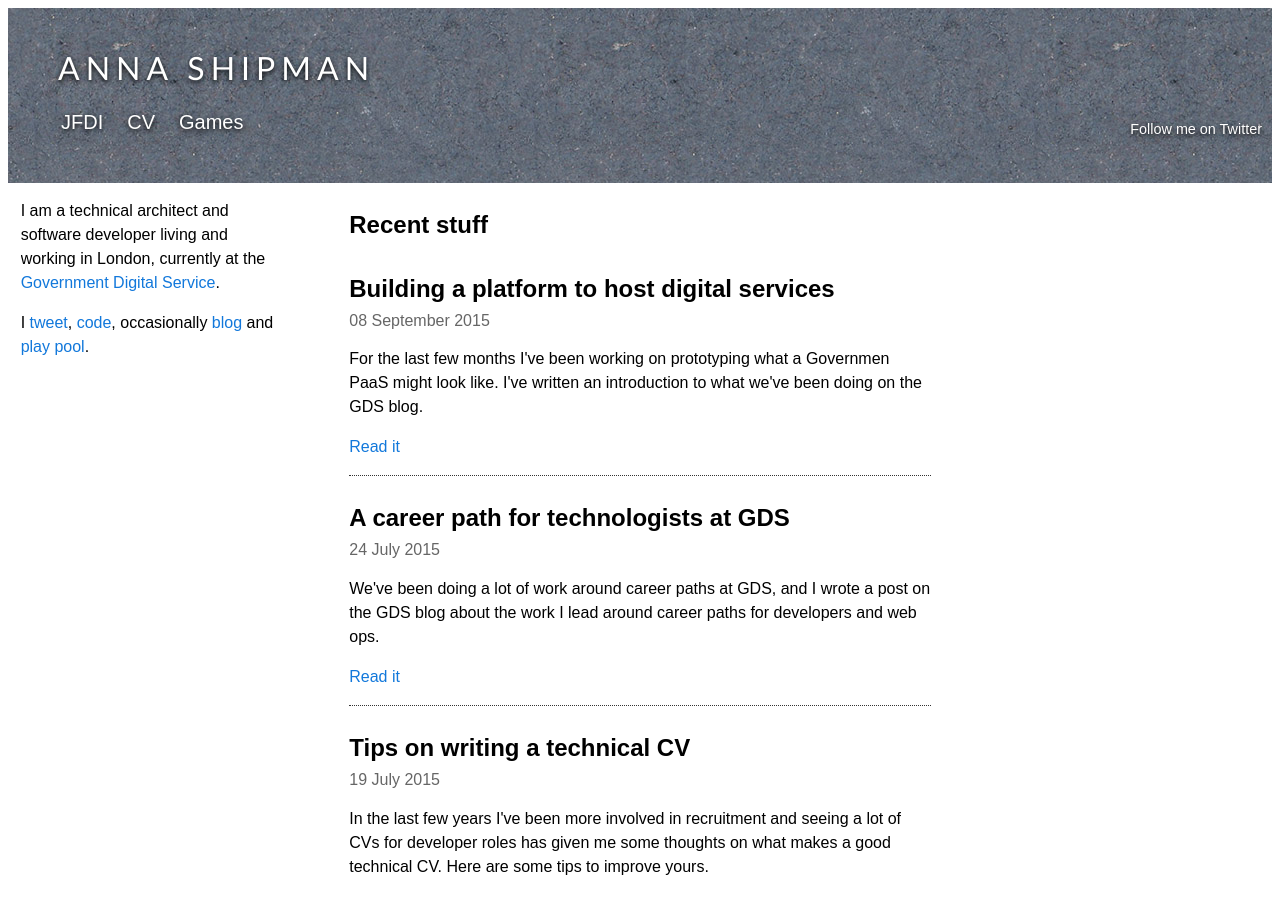
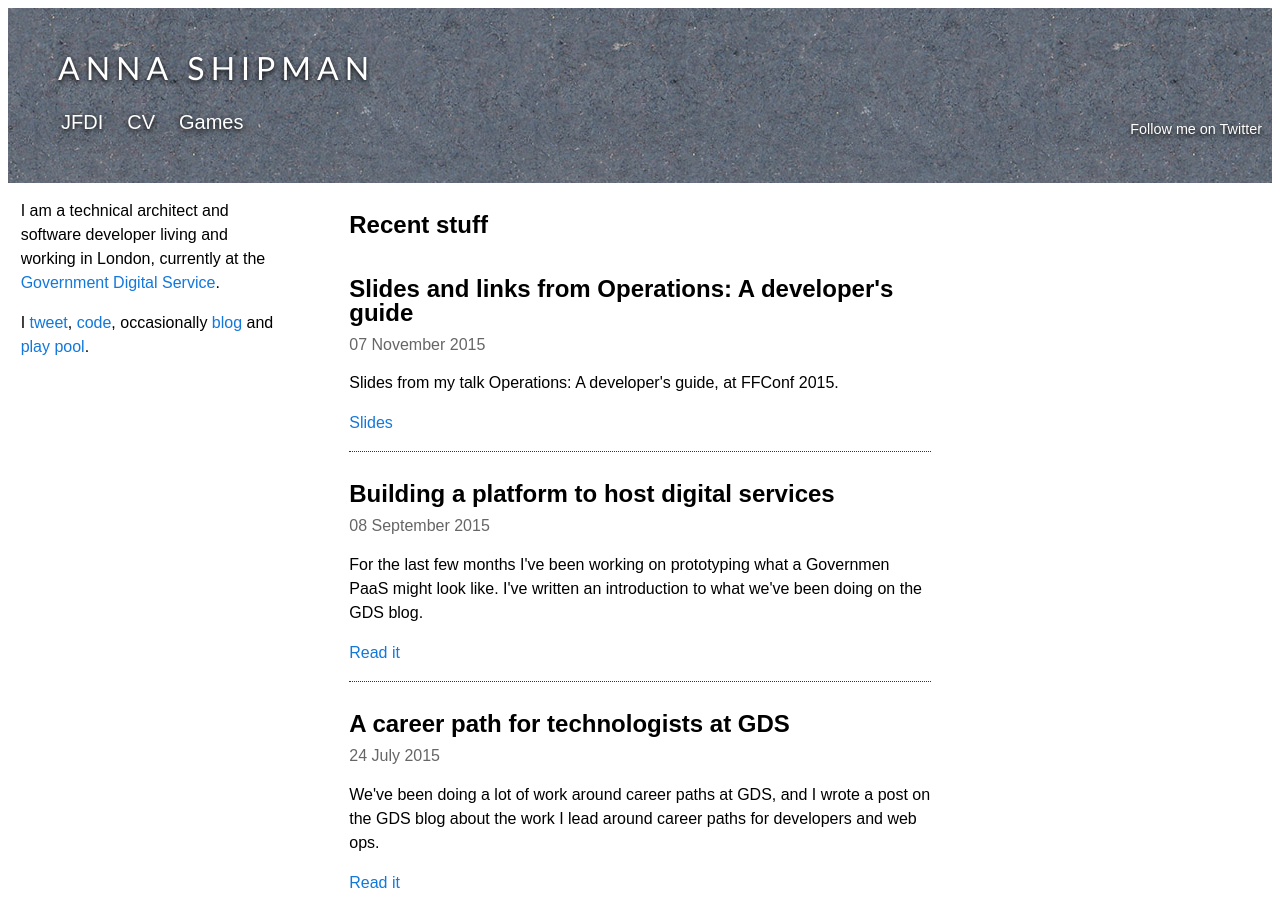
Before and after one commit to annashipman/annashipman.github.io, a Jekyll site: the page index.html, which Jekyll copies as it is, in a window 1280 px wide and 900 px high. Built offline with Jekyll 4.4.1, drawn with Linux system fonts in a browser that asks for light colours; Markdown is read by kramdown in place of the engine named in the settings.

Commit message:
Add FFconf slides to homepage

```diff
--- a/index.html
+++ b/index.html
@@ -27,6 +27,14 @@
             <div class="col1">
                 <!-- Column 1 start -->
 <div><h1>Recent stuff</h1></div>
+<div class="blog-post">
+<h1><a
+href="/jfdi/slides-from-ops-a-devs-guide.html">
+Slides and links from Operations: A developer's guide</a></h1>
+<date>07 November 2015</date>
+<p>Slides from my talk Operations: A developer's guide, at FFConf 2015.<p><a
+href="/jfdi/slides-from-ops-a-devs-guide.html">Slides</a></p>
+</div>
 <div class="blog-post">
 <h1><a
 href="https://gds.blog.gov.uk/2015/09/08/building-a-platform-to-host-digital-services/">Building
```
